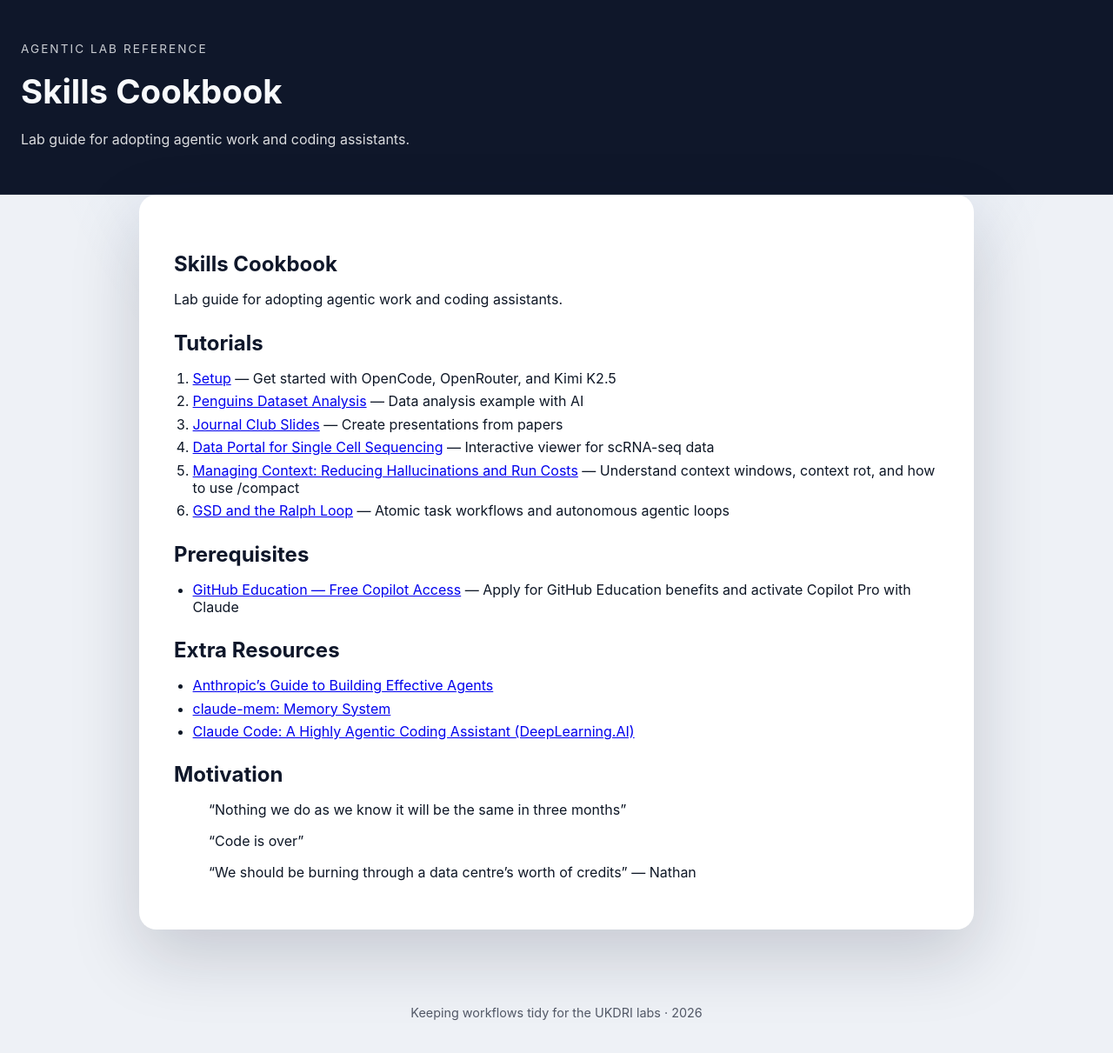
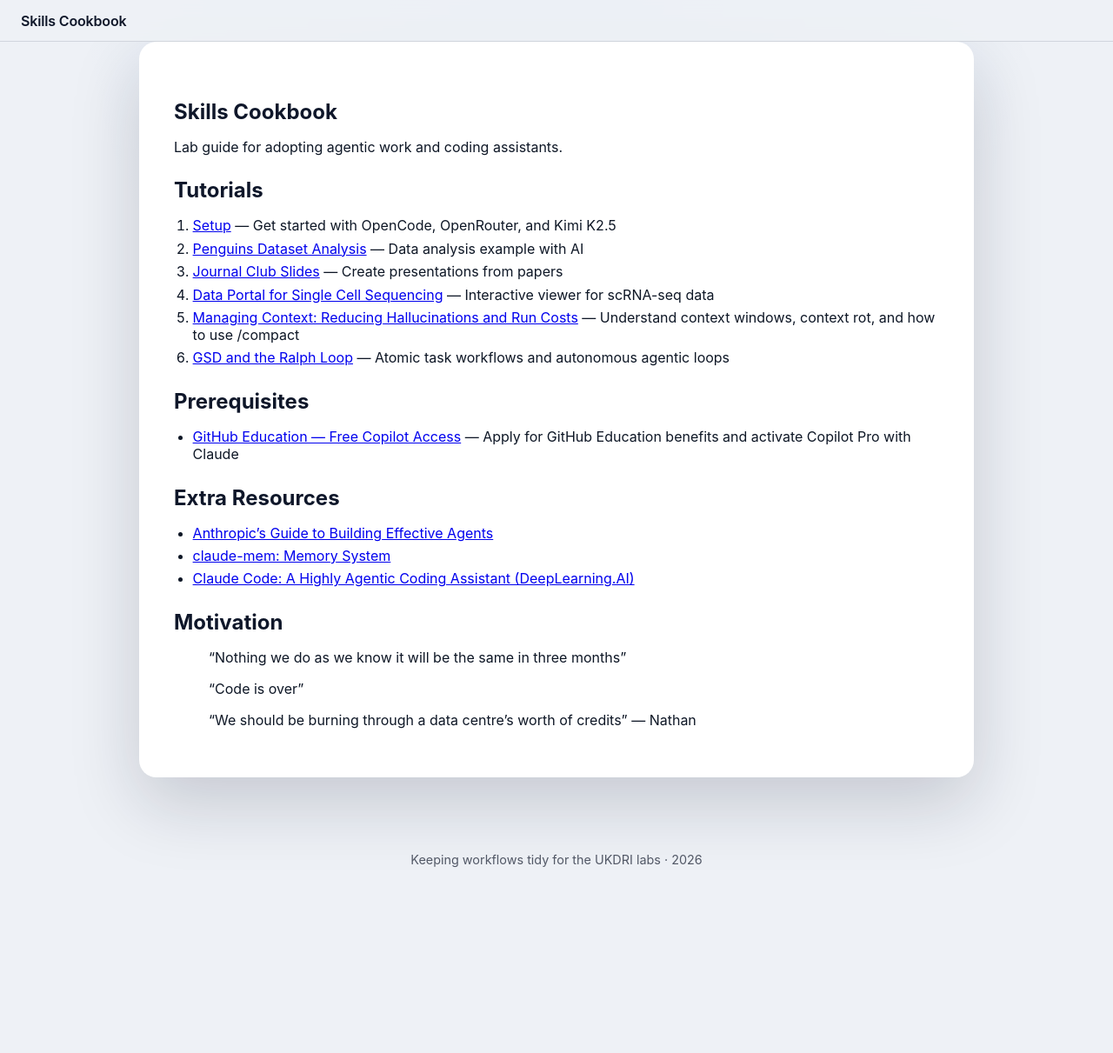
Before and after one commit to neurogenomics/agentic-life-sciences-tutorial, a Jekyll site: the page built from index.md, in a window 1280 px wide. Shown: the whole page at 87% size. Built offline with Jekyll 4.4.1, drawn with Linux system fonts in a browser that asks for light colours; our own code applies the rules of GitHub Pages for plain Markdown files; after the commit the page ends 1036 px from its top, so only the background shows below that.

Commit message:
Trim site header

```diff
--- a/_layouts/default.html
+++ b/_layouts/default.html
@@ -12,9 +12,7 @@
     <div class="site-shell">
       <header class="site-header">
         <div class="header-inner">
-          <p class="eyebrow">Agentic lab reference</p>
-          <h1 class="site-title"><a href="{{ '/' | relative_url }}">{{ site.title }}</a></h1>
-          <p class="site-description">{{ site.description }}</p>
+          <a class="site-home" href="{{ '/' | relative_url }}">{{ site.title }}</a>
         </div>
       </header>
       <main class="site-main">
--- a/assets/styles.css
+++ b/assets/styles.css
@@ -22,43 +22,31 @@ body {
 }
 
 .site-header {
-  padding: 3rem 1.5rem 2rem;
-  background: #0f172a;
-  color: #f8fafc;
-  border-bottom: 1px solid rgba(255, 255, 255, 0.1);
-}
-
-.eyebrow {
-  margin: 0 0 0.35rem;
-  font-size: 0.85rem;
-  letter-spacing: 0.15em;
-  text-transform: uppercase;
-  opacity: 0.8;
-}
-
-.site-title {
-  margin: 0;
-  font-size: clamp(2rem, 3vw, 2.75rem);
-}
-
-.site-title a {
-  color: inherit;
-  text-decoration: none;
-}
-
-.site-description {
-  margin: 0.5rem 0 0;
-  max-width: 700px;
-  line-height: 1.5;
-  color: rgba(255, 255, 255, 0.85);
+  padding: 0.85rem 1.5rem;
+  background: rgba(238, 241, 246, 0.92);
+  color: #0f172a;
+  border-bottom: 1px solid rgba(15, 23, 42, 0.12);
+  backdrop-filter: blur(10px);
 }
 
 .header-inner {
   max-width: 900px;
-  margin-bottom: 1.2rem;
   display: flex;
   flex-direction: column;
   gap: 0.75rem;
+}
+
+.site-home {
+  color: inherit;
+  text-decoration: none;
+  font-size: 1rem;
+  font-weight: 600;
+  letter-spacing: -0.01em;
+}
+
+.site-home:hover,
+.site-home:focus-visible {
+  text-decoration: underline;
 }
 
 .site-main {
@@ -114,7 +102,7 @@ body {
 
 @media (max-width: 640px) {
   .site-header {
-    padding: 2.5rem 1rem 1.5rem;
+    padding: 0.75rem 1rem;
   }
 
   .site-main {
```
